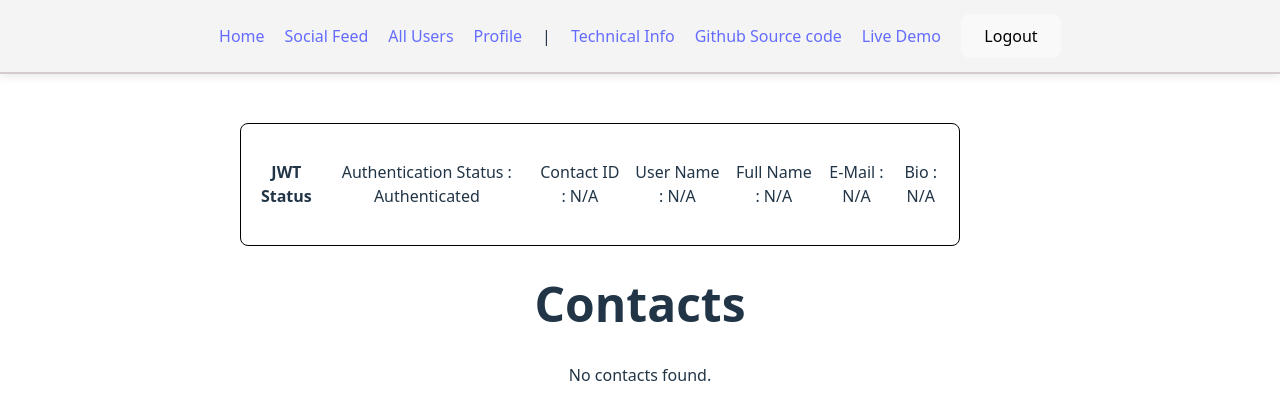
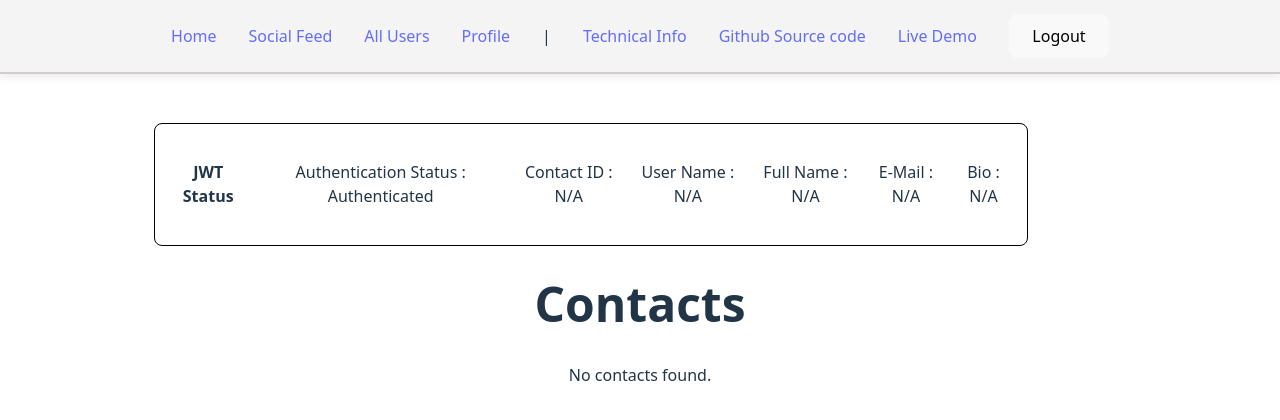
Before and after one commit to amaldevelops/social-circle-app, a React (Vite) app in the folder frontend/: page /social-circle-app/contacts in a window 1280 px wide. Shown: the top 420 px of the page. Built offline with nearby package versions, Linux system fonts and the light colour scheme.

Commit message:
CSS and layout updates

```diff
--- a/frontend/src/components/Profile.jsx
+++ b/frontend/src/components/Profile.jsx
@@ -153,7 +153,7 @@ function Profile() {
         src={userProfile.profilePicUrl}
         alt="Profile Pic"
         width="50"
-        height="75"
+        height="55"
       ></img>
       <p>User Name: {userProfile.userName}</p>
       <p>Full Name: {userProfile.fullName}</p>
--- a/frontend/src/components/ProfileByUserName.jsx
+++ b/frontend/src/components/ProfileByUserName.jsx
@@ -58,7 +58,7 @@ function ProfileByUserName() {
             following: loadedProfileInfo.response.following || [],
             email: loadedProfileInfo.response.email || "",
             bio: loadedProfileInfo.response.bio || "",
-            profilePicUrl: loadedProfileInfo.response.profilePicUrl || "",
+            profilePicUrl: loadedProfileInfo.response.profilePicUrl || null,
           }));
         } else {
           setError("Failed to load profile: Unexpected data format.");
--- a/frontend/src/components/SocialFeed.jsx
+++ b/frontend/src/components/SocialFeed.jsx
@@ -135,7 +135,7 @@ function SocialFeed() {
         src={userProfile.profilePicUrl}
         alt="Profile Pic"
         width="50"
-        height="75"
+        height="55"
       ></img>
       <p>User Name: {userProfile.userName}</p>
       <p>Full Name: {userProfile.fullName}</p>
--- a/frontend/src/index.css
+++ b/frontend/src/index.css
@@ -112,7 +112,7 @@ button:focus-visible {
 /* --- Menu Bar --- */
 .menuBar {
   display: flex;
-  gap: 20px;
+  gap: 2rem;
   justify-content: center;
   align-items: center;
   position: fixed;
@@ -198,7 +198,7 @@ li::before {
   justify-content: flex-start;
   gap: 10px;
   border: 1px solid black;
-  max-width: 800px; /* Prevent it from getting too wide on large screens */
+  max-width: 1024px; /* Prevent it from getting too wide on large screens */
   width: 90%; /* Take 90% of parent width */
   box-sizing: border-box; /* Include padding/border in its total width */
   margin-top: 20px; /* Add some space below the menuBar */
```
